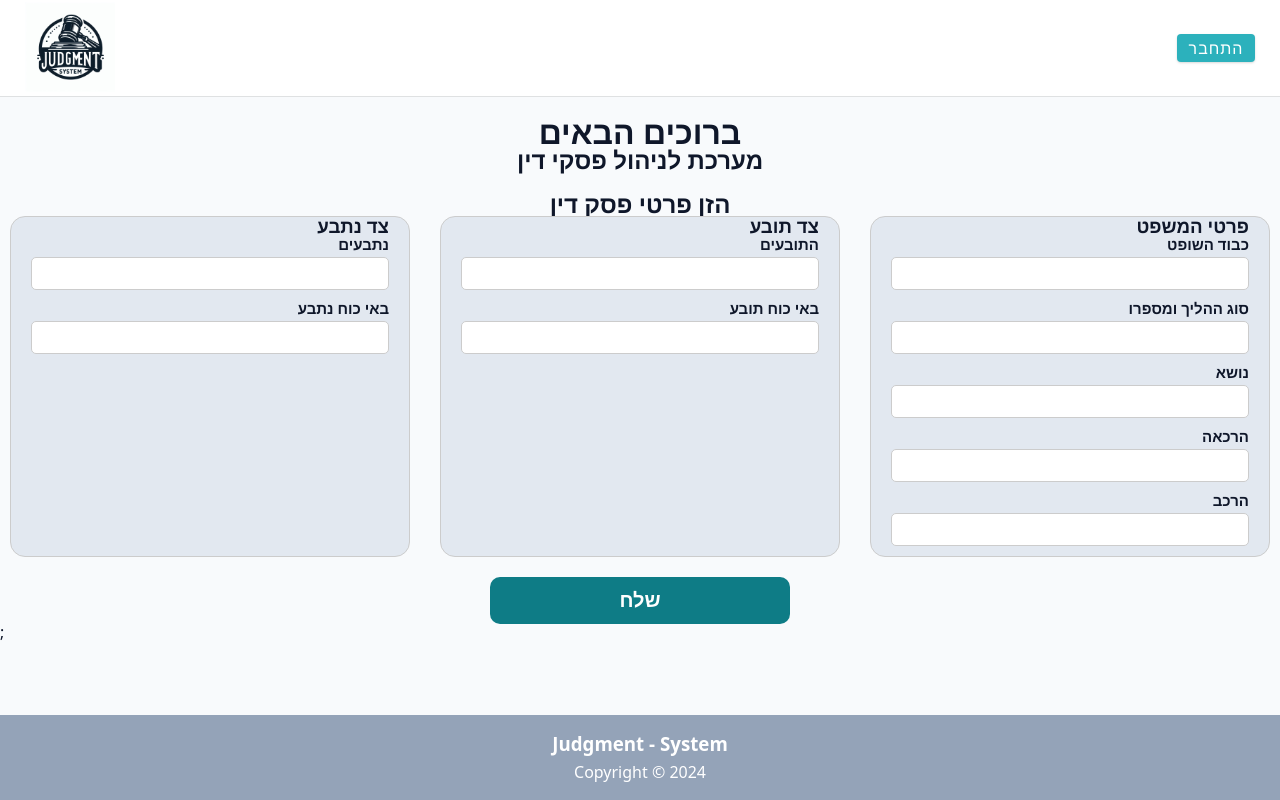
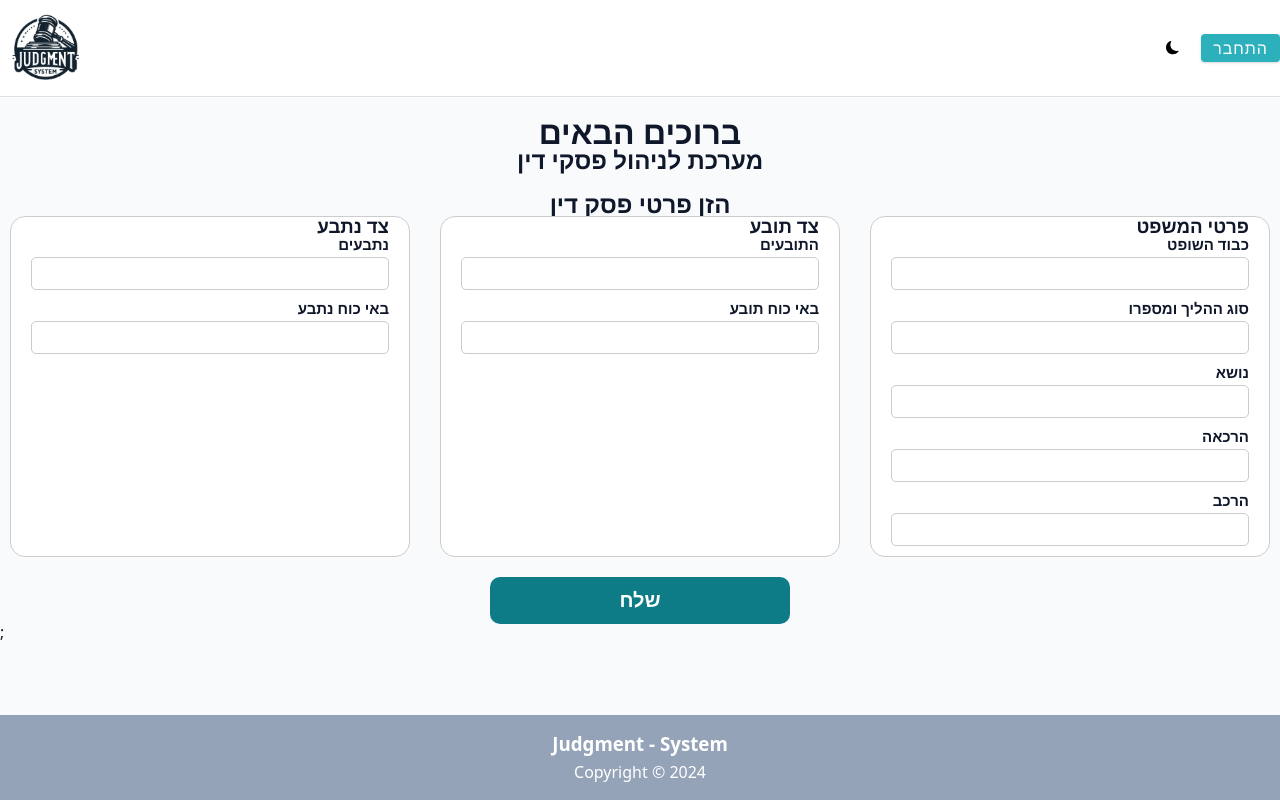
Before and after one commit to tomerda3/Judgment_System, a React (Create React App) app: page / in a window 1280 px wide. Built offline with nearby package versions, Linux system fonts and the light colour scheme.

Commit message:
added darkTheme mode

```diff
--- a/src/App.css
+++ b/src/App.css
@@ -15,7 +15,7 @@
 }
 
 .innerFormContainer {
-  background-color: #e2e8f0;
+  background: var(--background-secondary-color);
   padding-left: 20px;
   padding-right: 20px;
   box-sizing: border-box; /* Include padding and border in the width */
--- /dev/null
+++ b/src/assets/wrappers/ThemeToggle.js
@@ -0,0 +1,16 @@
+import styled from 'styled-components';
+
+const Wrapper = styled.button`
+  background: transparent;
+  border-color: transparent;
+  width: 3.5rem;
+  height: 2rem;
+  display: grid;
+  place-items: center;
+  cursor: pointer;
+  .toggle-icon {
+    font-size: 1.15rem;
+    color: var(--text-color);
+  }
+`;
+export default Wrapper;
--- /dev/null
+++ b/src/components/ThemeToggle.js
@@ -0,0 +1,19 @@
+import { BsFillSunFill, BsFillMoonFill } from "react-icons/bs";
+
+import { useDarkMode } from "../context/DarkModeContext";
+import Wrapper from "../assets/wrappers/ThemeToggle";
+
+const ThemeToggle = () => {
+  const { isDarkTheme, toggleDarkTheme } = useDarkMode();
+
+  return (
+    <Wrapper onClick={toggleDarkTheme}>
+      {isDarkTheme ? (
+        <BsFillSunFill className="toggle-icon" />
+      ) : (
+        <BsFillMoonFill />
+      )}
+    </Wrapper>
+  );
+};
+export default ThemeToggle;
--- a/src/components/ui/Header.js
+++ b/src/components/ui/Header.js
@@ -1,6 +1,7 @@
 import { Link } from "react-router-dom";
 import Wrapper from "../../assets/wrappers/Header";
 import LogoutContainer from "../LogoutContainer";
+import ThemeToggle from "../ThemeToggle";
 
 const Header = () => {
   return (
@@ -13,6 +14,7 @@ const Header = () => {
 
       <div className="btn-container">
         {/* <LogoutContainer /> */}
+        <ThemeToggle />
         <Link className="btn nav-item" to="login">
           התחבר
         </Link>
--- /dev/null
+++ b/src/context/DarkModeContext.js
@@ -0,0 +1,35 @@
+import { createContext, useContext, useState } from "react";
+
+const DarkModeContext = createContext();
+
+const checkDefaultTheme = () => {
+  const isDarkTheme = localStorage.getItem("darkTheme") === "true";
+  document.body.classList.toggle("dark-theme", isDarkTheme);
+  return isDarkTheme;
+};
+
+const DarkModeProvider = ({ children }) => {
+  const [isDarkTheme, setIsDarkTheme] = useState(checkDefaultTheme);
+
+  const toggleDarkTheme = () => {
+    const newDarkTheme = !isDarkTheme;
+    setIsDarkTheme(newDarkTheme);
+    document.body.classList.toggle("dark-theme", newDarkTheme);
+    localStorage.setItem("darkTheme", newDarkTheme);
+  };
+
+  return (
+    <DarkModeContext.Provider value={{ isDarkTheme, toggleDarkTheme }}>
+      {children}
+    </DarkModeContext.Provider>
+  );
+};
+
+function useDarkMode() {
+  const context = useContext(DarkModeContext);
+  if (context === undefined)
+    throw new Error("DarkModeContext was used outside of DarkModeProvider");
+  return context;
+}
+
+export { DarkModeProvider, useDarkMode };
--- a/src/index.css
+++ b/src/index.css
@@ -149,19 +149,19 @@ h5 {
 } */
 
 h1 {
-  /* font-size: clamp(2rem, 5vw, 5rem);  */
+  /* font-size: clamp(2rem, 5vw, 5rem); */
 }
 
 h2 {
-  /* font-size: clamp(1.5rem, 3vw, 3rem);  */
+  /* font-size: clamp(1.5rem, 3vw, 3rem); */
 }
 
 h3 {
-  /* font-size: clamp(1.25rem, 2.5vw, 2.5rem);  */
+  /* font-size: clamp(1.25rem, 2.5vw, 2.5rem); */
 }
 
 h4 {
-  /* font-size: clamp(1rem, 2vw, 2rem);  */
+  font-size: clamp(1rem, 2vw, 2rem);
 }
 
 h5 {
```
Also changed, not shown: src/App.js (+6 -3 lines), public/logo.jpeg, 1 other file (tests, documents, lock files or other folders).
